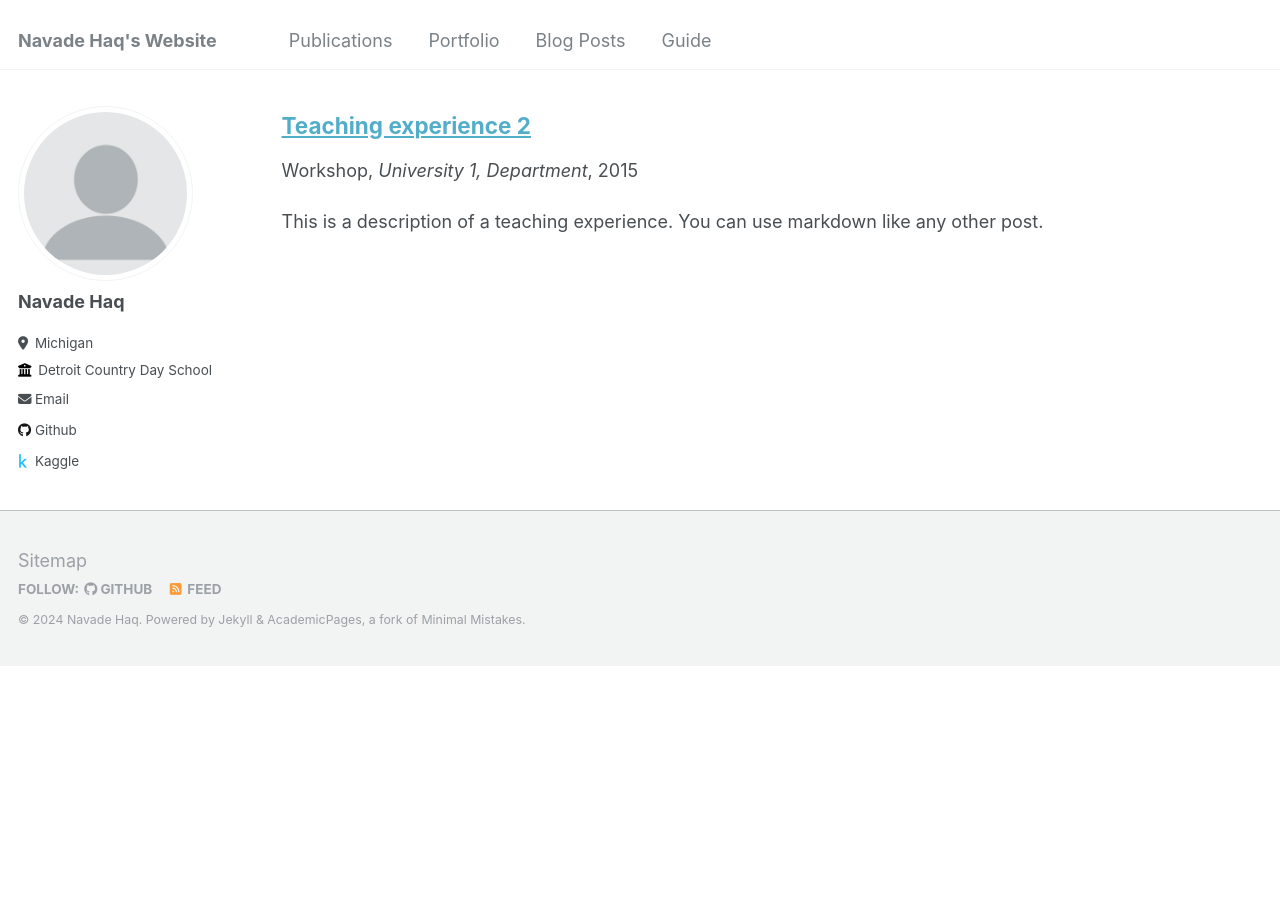
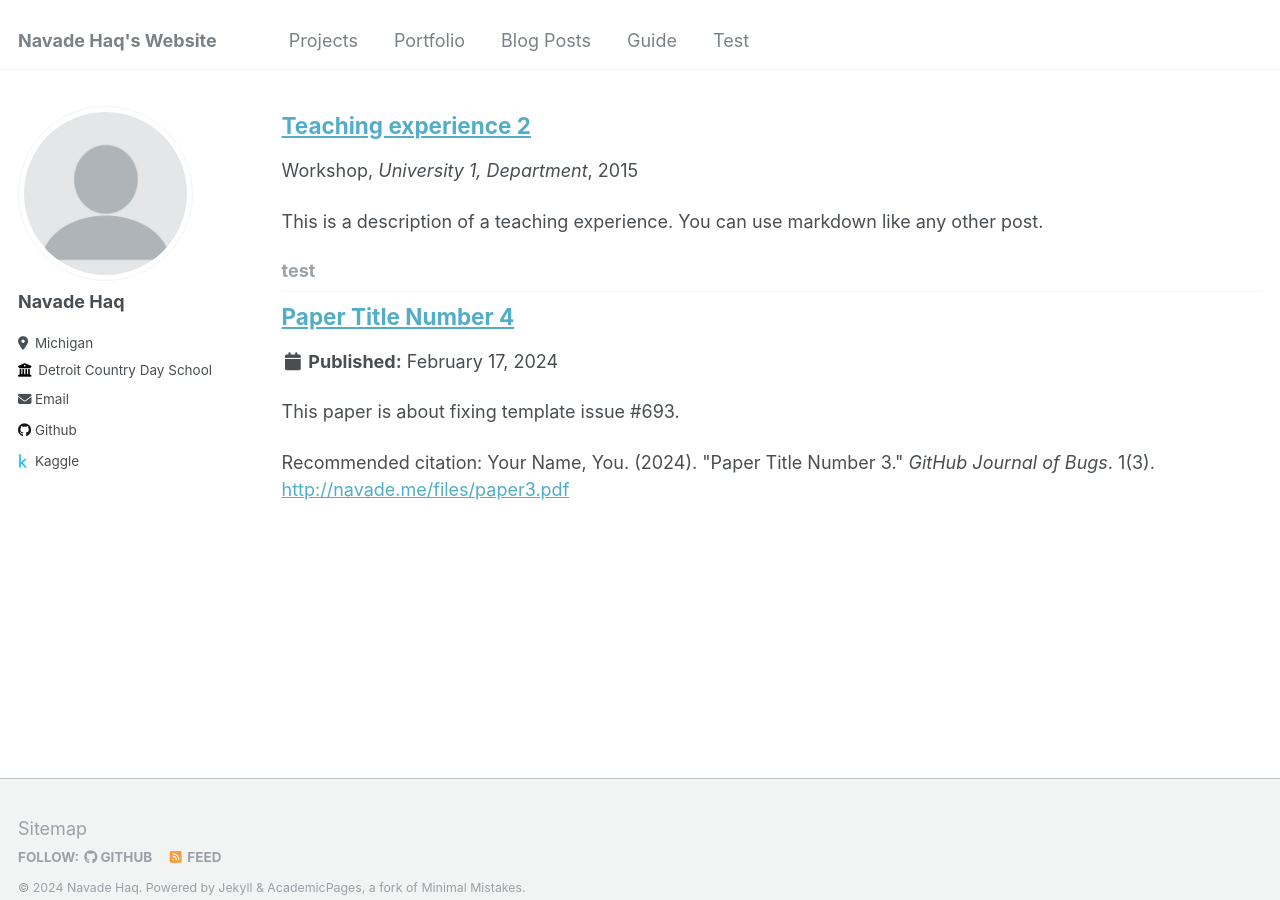
Before and after one commit to navadehaq/navadehaq.github.io, a Jekyll site: the page built from _pages/collection-archive.html, in a window 1280 px wide and 900 px high, scrolled down 2965 px. Built offline with Jekyll 4.4.1, drawn with Linux system fonts in a browser that asks for light colours; before the commit the page ends 3630 px from its top, so only the background shows below that.

Commit message:
add test

```diff
--- a/_config.yml
+++ b/_config.yml
@@ -211,6 +211,9 @@
   talks:
     output: true
     permalink: /:collection/:path/
+  test:
+    output: true
+    permalink: /:collection/:path/
 
 
 # Defaults
@@ -264,6 +267,13 @@
   - scope:
       path: ""
       type: talks
+    values:
+      layout: talk
+      author_profile: true
+      share: true
+  - scope:
+      path: ""
+      type: test
     values:
       layout: talk
       author_profile: true
--- a/_data/navigation.yml
+++ b/_data/navigation.yml
@@ -1,6 +1,6 @@
 # main links links
 main:
-  - title: "Publications"
+  - title: "Projects"
     url: /publications/
 
   - title: "Portfolio"
@@ -11,3 +11,6 @@
 
   - title: "Guide"
     url: /markdown/
+
+  - title: "Test"
+    url: /test/
--- /dev/null
+++ b/_test/2024-02-17-paper-title-number-4.md
@@ -0,0 +1,12 @@
+---
+title: "Paper Title Number 4"
+collection: test
+permalink: /test/2024-02-17-paper-title-number-4
+excerpt: 'This paper is about fixing template issue #693.'
+date: 2024-02-17
+venue: 'GitHub Journal of Bugs'
+paperurl: 'http://navade.me/files/paper3.pdf'
+citation: 'Your Name, You. (2024). &quot;Paper Title Number 3.&quot; <i>GitHub Journal of Bugs</i>. 1(3).'
+---
+
+The contents above will be part of a list of publications, if the user clicks the link for the publication than the contents of section will be rendered as a full page, allowing you to provide more information about the paper for the reader. When publications are displayed as a single page, the contents of the above "citation" field will automatically be included below this section in a smaller font.
```
